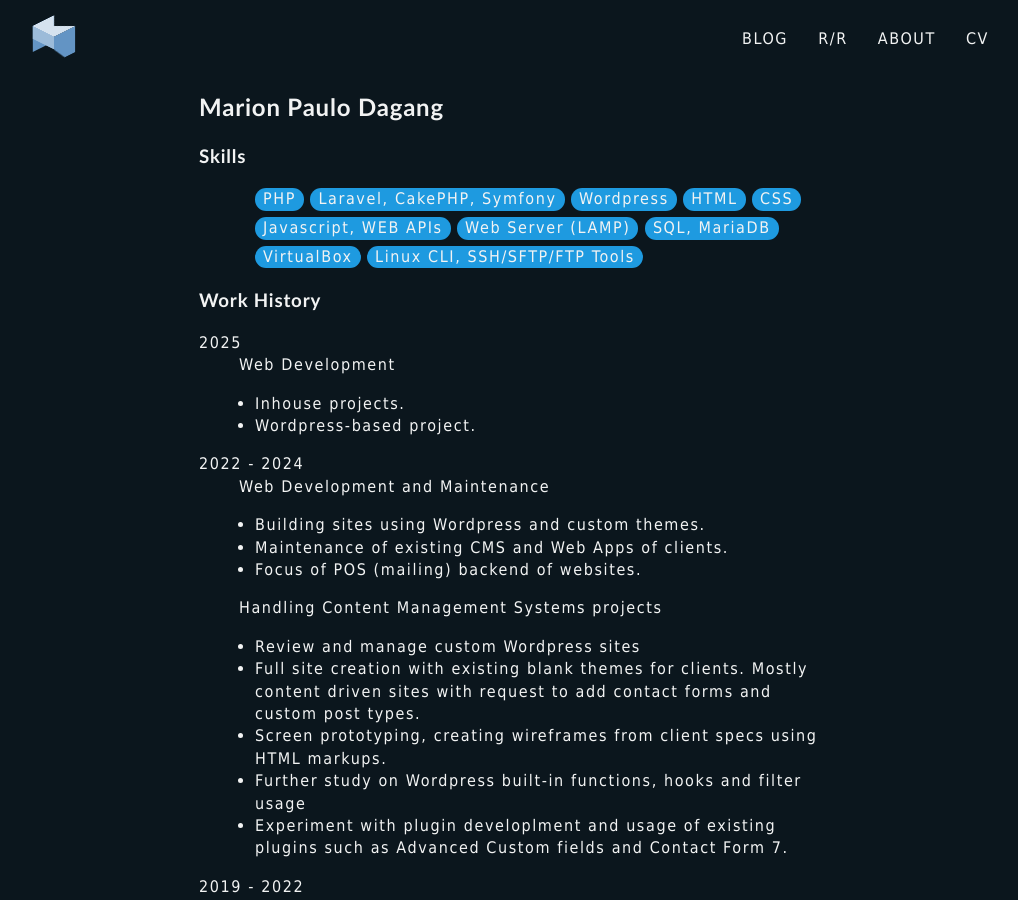
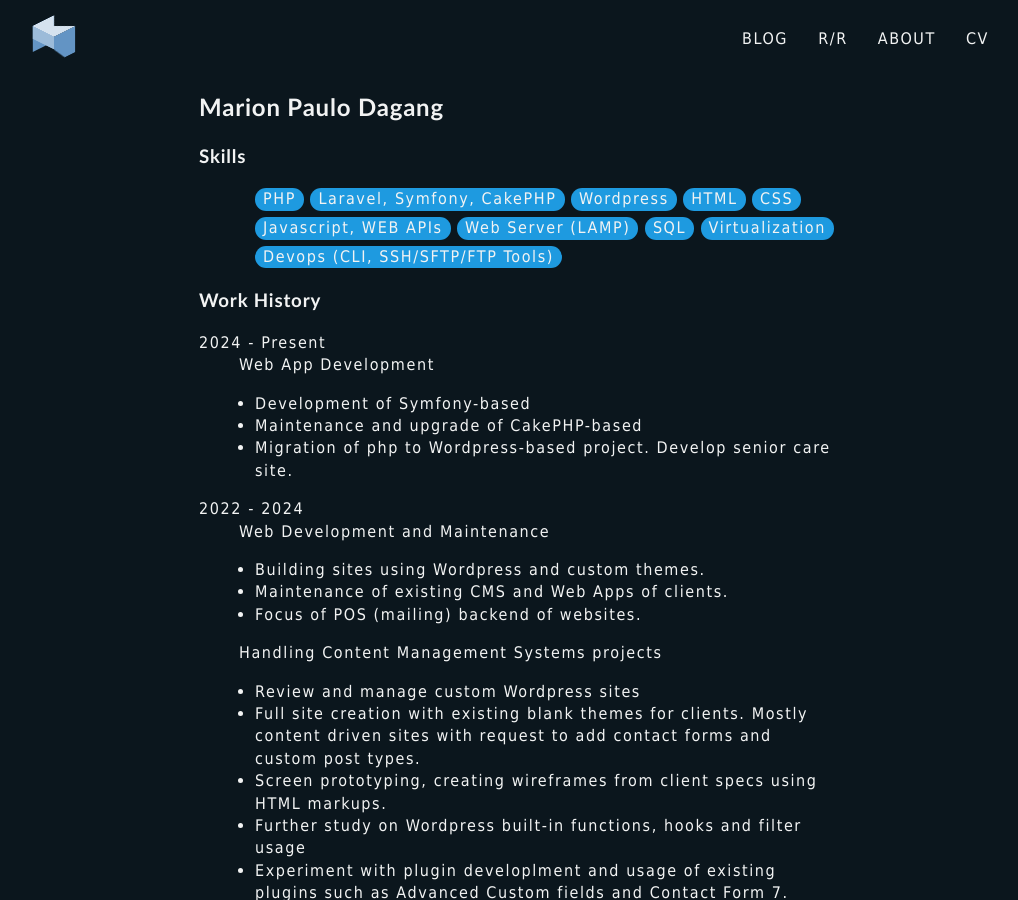
Before and after one commit to mpdagang/mpdagang.github.io, a Jekyll site: the page built from _pages/portfolio.html, in a window 1280 px wide and 900 px high. Shown: the whole window, without its empty margins (121-1139 px from the left). Built offline with Jekyll 4.4.1, drawn with Linux system fonts in a browser that asks for light colours; some of the changed text lies outside the part shown.

Commit message:
General udpates

```diff
--- a/_data/introspects.yaml
+++ b/_data/introspects.yaml
@@ -54,3 +54,6 @@
 
 - name: Harry Roberts
   site: https://csswizardry.com/
+
+- name: Mandy Brown (aworkinglibrar)
+  site: https://aworkinglibrary.com/
--- a/_pages/portfolio.html
+++ b/_pages/portfolio.html
@@ -9,23 +9,24 @@
     <h3>Skills</h3>
     <ul class="p-portfolio__skill-list">
       <li>PHP</li>
-      <li>Laravel, CakePHP, Symfony</li>
+      <li>Laravel, Symfony, CakePHP</li>
       <li>Wordpress</li>
       <li>HTML</li>
       <li>CSS</li>
       <li>Javascript, WEB APIs</li>
       <li>Web Server (LAMP)</li>
-      <li>SQL, MariaDB</li>
-      <li>VirtualBox</li>
-      <li>Linux CLI, SSH/SFTP/FTP Tools</li>
+      <li>SQL</li>
+      <li>Virtualization</li>
+      <li>Devops (CLI, SSH/SFTP/FTP Tools)</li>
     </ul>
     <h3>Work History</h3>
     <dl>
-      <dt>2025</dt>
-      <dd>Web Development</dd>
+      <dt>2024 - Present</dt>
+      <dd>Web App Development</dd>
       <ul>
-        <li>Inhouse projects.</li>
-        <li>Wordpress-based project.</li>
+        <li>Development of Symfony-based</li>
+        <li>Maintenance and upgrade of CakePHP-based</li>
+        <li>Migration of php to Wordpress-based project. Develop senior care site.</li>
       </ul>
       <dt>2022 - 2024</dt>
         <dd>Web Development and Maintenance</dd>
@@ -76,13 +77,14 @@
     </dl>
     <h3>Education</h3>
     <dl>
-      <dt>2017</dt>
+      <dt></dt>
         <dd>College at University of the Philippines Los Banos</dd>
         <ul>
           <li>Mostly used  C and Java programming language</li>
           <li>Thesis was an application that displays car data via bluetooth connection with car donggle. Named KotseLOG, It's an android-based application that aimed as a proof
             of concept to provide an entry level yet capable on-board car data reader with minimal latency.
           </li>
+          <li>Apply learned skills in developing Kotselog a thesis project</li>
         </ul>
     </dl>
 
--- a/_pages/readings.html
+++ b/_pages/readings.html
@@ -83,6 +83,8 @@
           <li><a href="https://oklch.com/">OKLCH Color Picker & Converter</a></li>
           <li><a href="https://designtokens.fyi/#/terms/theme/">Design Token value pairing</a></li>
           <li><a href="https://web.dev/articles/css-trig-functions">Trigo CSS functions visualizer</a></li>
+          <li><a href="https://tools.keithjgrant.com/theme-machine/wheel/">Theme Machine Generator</a></li>
+          <li><a href="https://getcolor.codes/">Image Color Palette extractor</a></li>
         </ul>
         <ul>
           <li><a href="https://css-transform.moro.es/">CSS Transform Function Visualizer</a></li>
@@ -92,6 +94,8 @@
           <li><a href="https://gwfh.mranftl.com/fonts">Google Web Font Helper</a></li>
           <li><a href="https://validator.w3.org/nu/">W3 HTML Checker</a></li>
           <li><a href="https://www.programmingfonts.org/">Coding Font Comparison</a></li>
+          <li><a href="https://getcolor.codes/">Color Palette Extractor</a></li>
+          <li><a href="https://1linelayouts.glitch.me/">1 Line Layouts</a></li>
         </ul>
       </div>
     </details>
```
Also changed, not shown: _data/webmasters.yaml (+8 -1 lines).
